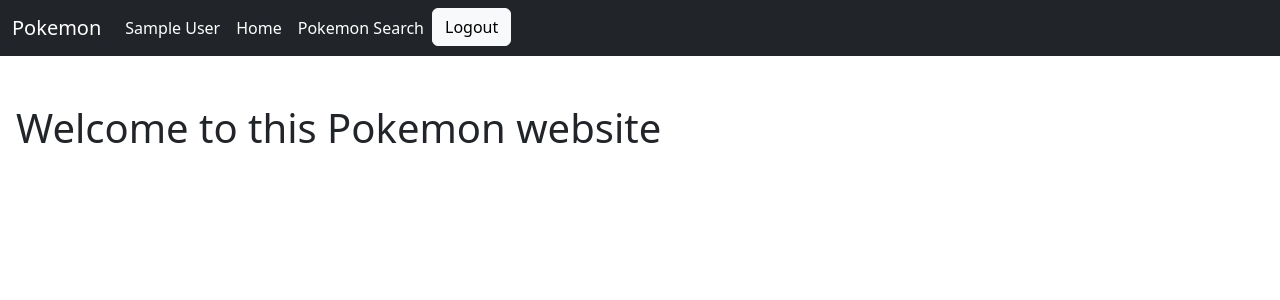
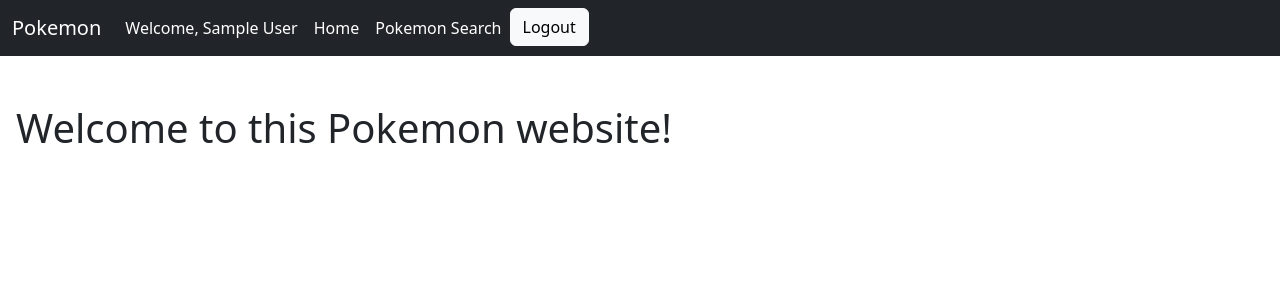
Before and after one commit to Kevinbaker2023/Flask-week5-day1, a Flask app: page /home in a window 1280 px wide. Shown: the top 300 px of the page. Run offline with Flask 3, Linux system fonts and the light colour scheme; the visitor is signed in with stand-in values (Sample User, id 1).

Commit message:
adjusted navbar

```diff
--- a/app/templates/base.html
+++ b/app/templates/base.html
@@ -19,7 +19,7 @@
             <ul class="navbar-nav">
             {% if current_user.is_authenticated %}
             <li>
-              <a class="nav-link text-white" href="">{{ current_user.first_name}} {{ current_user.last_name }}</a>
+              <a class="nav-link text-white" href="">Welcome, {{ current_user.first_name}} {{ current_user.last_name }}</a>
             </li>
               <li class="nav-item">
                 <a class="nav-link active text-white" href="{{ url_for('greeting') }}">Home</a>
--- a/app/templates/home.html
+++ b/app/templates/home.html
@@ -5,5 +5,5 @@
 {% endblock %}
 
 {% block content %}
-    <h1 id='home-page'>Welcome to this Pokemon website</h1>
+    <h1 id='home-page'>Welcome to this Pokemon website!</h1>
 {% endblock %}
```
